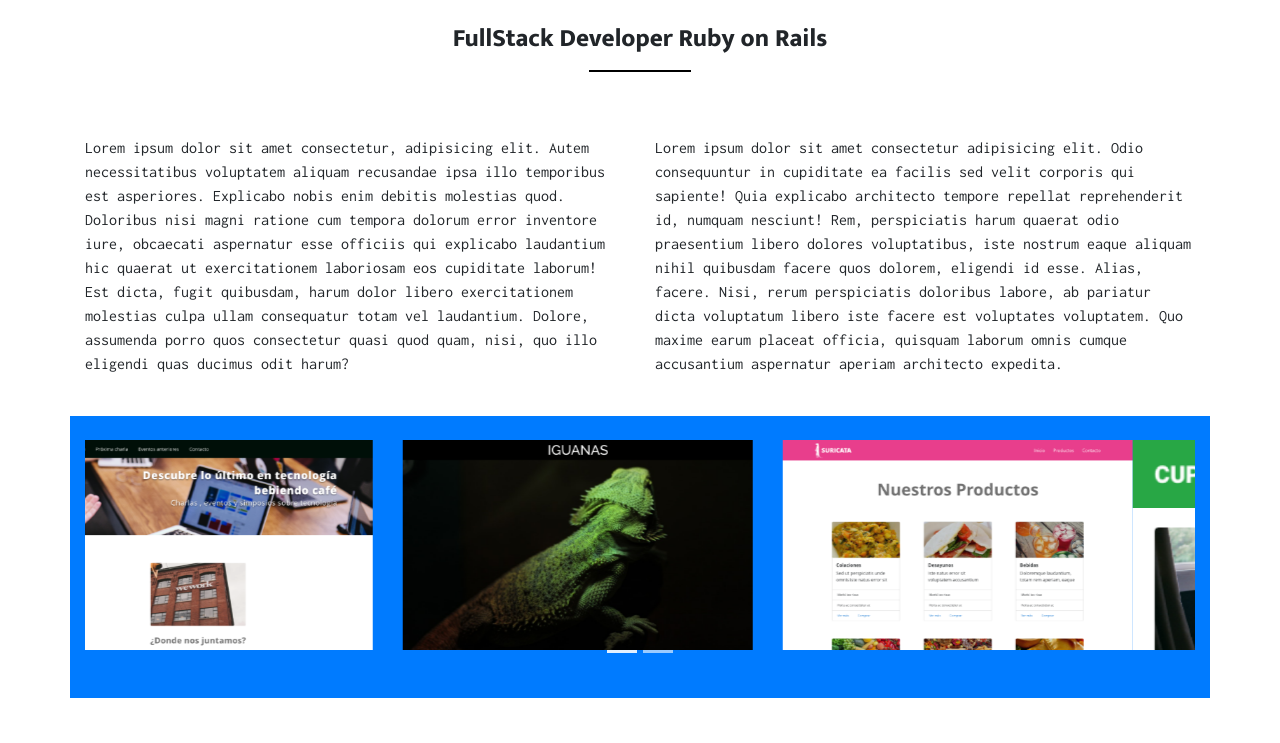
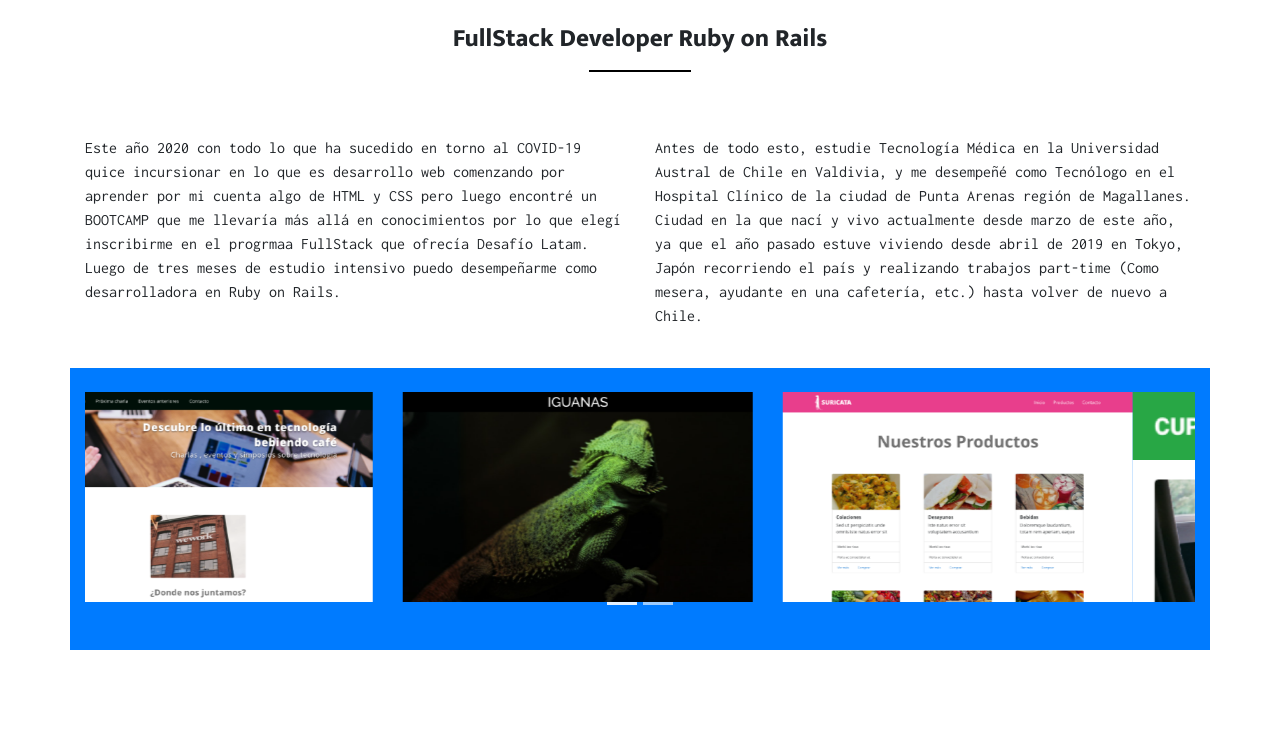
Before and after one commit to nbakai/prueba_mi_portafolio, a plain HTML site: page index.html in a window 1280 px wide. Shown: the part 840-1583 px from the top of the page. Drawn offline with nearby package versions, Linux system fonts and the light colour scheme; a script that the page names is missing.

Commit message:
edit about me

```diff
--- a/index.html
+++ b/index.html
@@ -51,10 +51,10 @@
             <hr class="hrnegro mb-5 mx-auto">
             <div class="row">
                 <div class="col-md-6 text-left my-3">
-                    <p>Lorem ipsum dolor sit amet consectetur, adipisicing elit. Autem necessitatibus voluptatem aliquam recusandae ipsa illo temporibus est asperiores. Explicabo nobis enim debitis molestias quod. Doloribus nisi magni ratione cum tempora dolorum error inventore iure, obcaecati aspernatur esse officiis qui explicabo laudantium hic quaerat ut exercitationem laboriosam eos cupiditate laborum! Est dicta, fugit quibusdam, harum dolor libero exercitationem molestias culpa ullam consequatur totam vel laudantium. Dolore, assumenda porro quos consectetur quasi quod quam, nisi, quo illo eligendi quas ducimus odit harum?</p>
+                    <p>Este año 2020 con todo lo que ha sucedido en torno al COVID-19 quice incursionar en lo que es desarrollo web comenzando por aprender por mi cuenta algo de HTML y CSS pero luego encontré un BOOTCAMP que me llevaría más allá en conocimientos por lo que elegí inscribirme en el progrmaa FullStack que ofrecía Desafío Latam. Luego de tres meses de estudio intensivo puedo desempeñarme como desarrolladora en Ruby on Rails.</p>
                 </div>
                 <div class="col-md-6 text-left my-3">
-                    <p>Lorem ipsum dolor sit amet consectetur adipisicing elit. Odio consequuntur in cupiditate ea facilis sed velit corporis qui sapiente! Quia explicabo architecto tempore repellat reprehenderit id, numquam nesciunt! Rem, perspiciatis harum quaerat odio praesentium libero dolores voluptatibus, iste nostrum eaque aliquam nihil quibusdam facere quos dolorem, eligendi id esse. Alias, facere. Nisi, rerum perspiciatis doloribus labore, ab pariatur dicta voluptatum libero iste facere est voluptates voluptatem. Quo maxime earum placeat officia, quisquam laborum omnis cumque accusantium aspernatur aperiam architecto expedita.</p>
+                    <p> Antes de todo esto, estudie Tecnología Médica en la Universidad Austral de Chile en Valdivia, y me desempeñé como Tecnólogo en el Hospital Clínico de la ciudad de Punta Arenas región de Magallanes. Ciudad en la que nací y vivo actualmente desde marzo de este año, ya que el año pasado estuve viviendo desde abril de 2019 en Tokyo, Japón recorriendo el país y realizando trabajos part-time (Como mesera, ayudante en una cafetería, etc.) hasta volver de nuevo a Chile.</p>
                 </div>
             </div>
 
@@ -90,9 +90,9 @@
                                         <div class="col-4">
                                             <img src="./assets/img/ricomida.png" class="d-block  w-100" alt="ricomida">
                                         </div>
-                                        <div class="col-4">
+                                        <!-- <div class="col-4">
                                             <img src="./assets/img/dmark.png" class="d-block  w-100" alt="DMark">
-                                        </div>
+                                        </div> -->
                                     </div>
                                 </div>
 
@@ -195,7 +195,7 @@
                                 </div>
                             </div>
 
-                            <div class="col-md-6 col-lg-4 my-3">
+                            <!-- <div class="col-md-6 col-lg-4 my-3">
                                 <div class="card" >
                                     <img src="./assets/img/dmark.png" class="card-img-top" alt="DMark">
                                     <div class="card-body">
@@ -204,7 +204,7 @@
 
                                     </div>
                                 </div>
-                            </div>
+                            </div>     -->
 
                         </div>
                     </div>
```
Also changed, not shown: assets/img/dmark.png (deleted).
